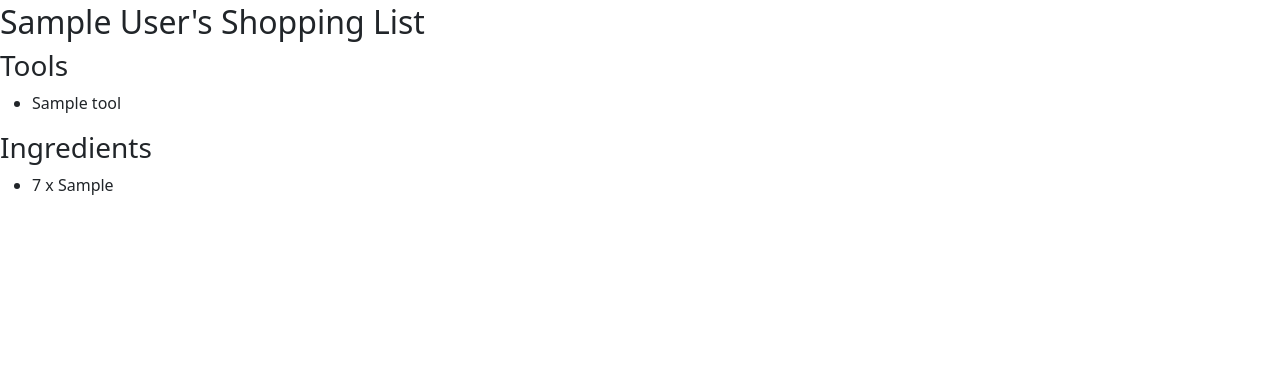
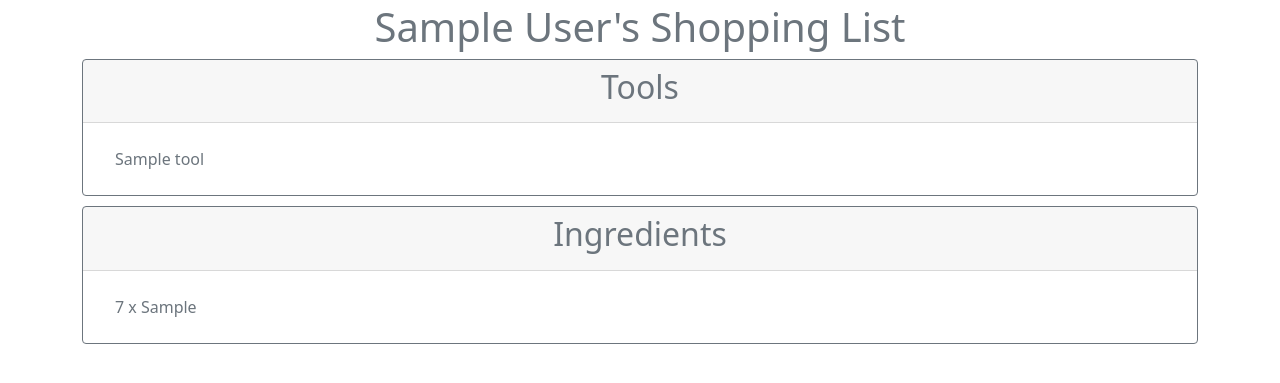
Before and after one commit to JoelRice/Plan-Shop-Eat, a Django app: page /shopping_list_app/shopping_list/1/ in a window 1280 px wide. Shown: the part 53-436 px from the top of the page. Run offline with Django 3.2, Linux system fonts and the light colour scheme; a user stored in the database is signed in; tables that the repository leaves empty hold one stand-in row (values such as "Sample post"); some libraries are stand-ins or nearby versions.

Commit message:
Added styling to the shopping list view

```diff
--- a/templates/shopping_list.html
+++ b/templates/shopping_list.html
@@ -1,21 +1,31 @@
 {% extends 'base.html' %} {% block content %}
-<div>
-  <h2>{{displayname}}'s Shopping List</h2>
-  <div>
-    <h3>Tools</h3>
-    <ul>
+<div class="container">
+  <h1 class="title text-secondary text-center">
+    {{displayname}}'s Shopping List
+  </h1>
+  <div class="card border-secondary" style="width: 100%; margin-bottom: 10px">
+    <div class="card-header">
+      <h2 class="text-secondary text-center">Tools</h2>
+    </div>
+    <div class="card-body">
+      <ul class="list-group list-group-flush">
         {% for tool in tools %}
-      <li>{{tool}}</li>
+        <li class="text-secondary list-group-item">{{tool}}</li>
         {% endfor %}
       </ul>
     </div>
-  <div>
-    <h3>Ingredients</h3>
-    <ul>
+  </div>
+  <div class="card border-secondary" style="width: 100%; margin-bottom: 10px">
+    <div class="card-header">
+      <h2 class="text-secondary text-center">Ingredients</h2>
+    </div>
+    <div class="card-body">
+      <ul class="list-group list-group-flush">
         {% for ingredient in ingredients %}
-      <li>{{ingredient}}</li>
+        <li class="text-secondary list-group-item">{{ingredient}}</li>
         {% endfor %}
       </ul>
     </div>
   </div>
   {% endblock content%}
+</div>
```
Lines whose indentation alone changed are shown as unchanged.
